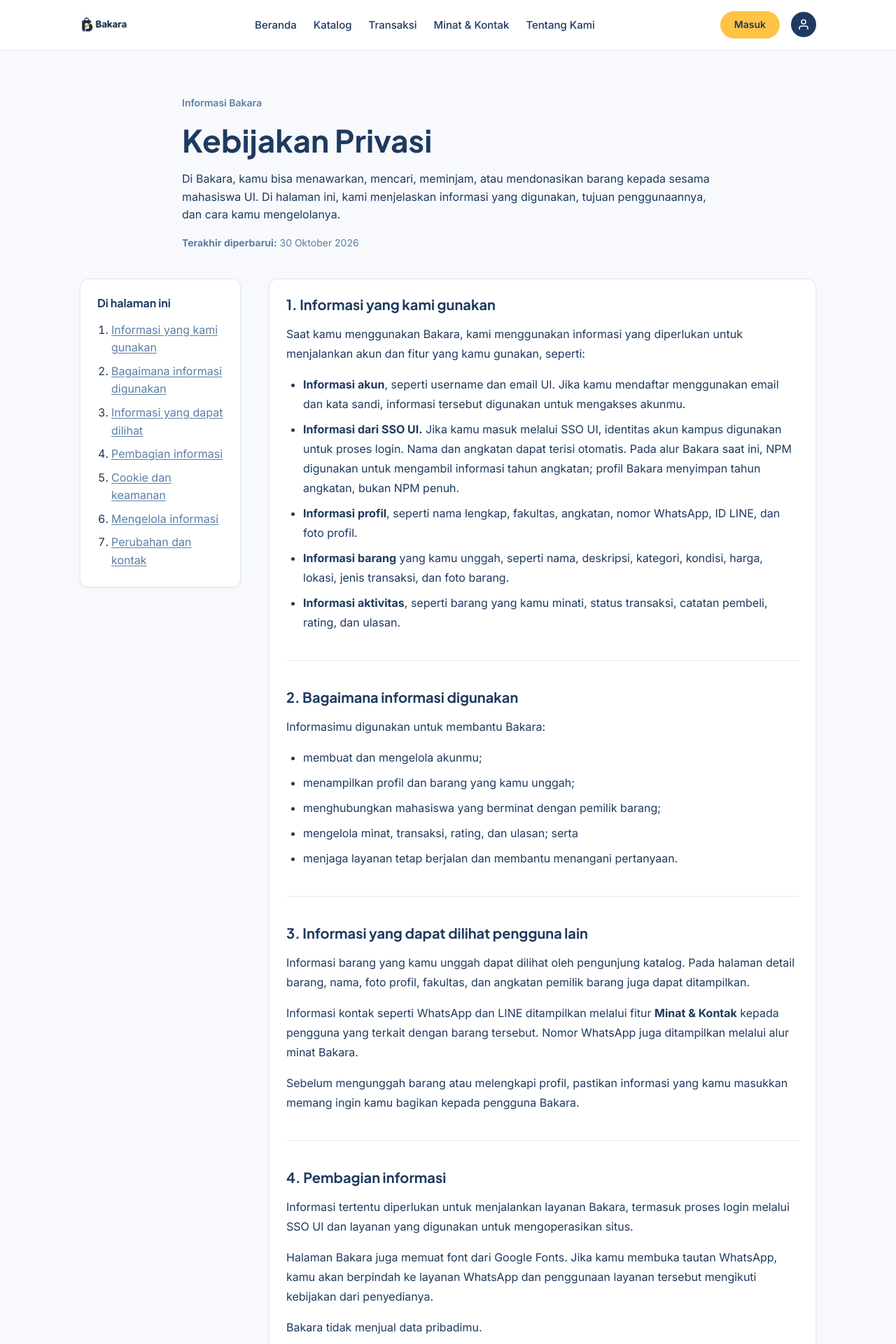
After one commit to kelompok-7-pbp-c/Bakara, a Django app: page /kebijakan-privasi/ in a window 1280 px wide. The commit adds this page. Shown: the top 1920 px of the page at 70% size. Run offline with Django 5.2, Linux system fonts and the light colour scheme.

Commit message:
feat(main): add privacy policy page

```diff
--- a/main/urls.py
+++ b/main/urls.py
@@ -1,7 +1,7 @@
 from django.urls import path
 from main.views import (
     show_beranda,
-    show_transaksi, show_profil, show_tentang,
+    show_transaksi, show_profil, show_tentang, show_kebijakan_privasi,
 )
 
 app_name = 'main'
@@ -10,4 +10,5 @@ urlpatterns = [
     path('', show_beranda, name='show_beranda'),
     path('profil/', show_profil, name='show_profil'),
     path('tentang/', show_tentang, name='show_tentang'),
+    path('kebijakan-privasi/', show_kebijakan_privasi, name='show_kebijakan_privasi'),
 ]
--- a/main/views.py
+++ b/main/views.py
@@ -33,3 +33,9 @@ def show_profil(request):
 
 def show_tentang(request):
     return render(request, 'tentang.html')
+
+def show_kebijakan_privasi(request):
+    context = {
+        'brand_name': 'Bakara',
+    }
+    return render(request, 'kebijakan_privasi.html', context)
--- a/static/css/style.css
+++ b/static/css/style.css
@@ -2317,3 +2317,123 @@ textarea.form-input {
     opacity: 0.85;
     color: var(--status-selesai-text);
 }
+
+/* =========================================
+   Kebijakan Privasi
+   ========================================= */
+.privacy-page {
+    padding: var(--spacing-2xl) 0;
+}
+
+.privacy-header {
+    max-width: 760px;
+    margin: 0 auto var(--spacing-xl);
+}
+
+.privacy-eyebrow {
+    color: var(--color-secondary);
+    font-size: 14px;
+    font-weight: 600;
+    margin-bottom: var(--spacing-sm);
+}
+
+.privacy-header h1 {
+    font-size: clamp(2rem, 4vw, 2.75rem);
+    margin-bottom: var(--spacing-md);
+}
+
+.privacy-header > p {
+    margin-bottom: var(--spacing-md);
+}
+
+.privacy-updated {
+    color: var(--color-secondary);
+    font-size: 14px;
+}
+
+.privacy-layout {
+    display: grid;
+    grid-template-columns: 230px minmax(0, 1fr);
+    gap: var(--spacing-xl);
+    align-items: start;
+}
+
+.privacy-toc,
+.privacy-content {
+    background: var(--color-surface);
+    border: 1px solid var(--color-border);
+    border-radius: var(--radius-md);
+    box-shadow: var(--shadow-sm);
+    padding: var(--spacing-lg);
+}
+
+.privacy-toc {
+    position: sticky;
+    top: calc(var(--header-height) + var(--spacing-lg));
+}
+
+.privacy-toc h2 {
+    font-size: 16px;
+    margin-bottom: var(--spacing-md);
+}
+
+.privacy-toc ol {
+    list-style: decimal;
+    padding-left: 20px;
+}
+
+.privacy-toc li + li {
+    margin-top: var(--spacing-sm);
+}
+
+.privacy-toc a {
+    color: var(--color-secondary);
+    text-decoration: underline;
+    text-underline-offset: 2px;
+}
+
+.privacy-content {
+    line-height: 1.75;
+}
+
+.privacy-content section + section {
+    border-top: 1px solid var(--color-border);
+    margin-top: var(--spacing-xl);
+    padding-top: var(--spacing-xl);
+}
+
+.privacy-content h2 {
+    font-size: 20px;
+    margin-bottom: var(--spacing-md);
+    scroll-margin-top: calc(var(--header-height) + var(--spacing-lg));
+}
+
+.privacy-content p {
+    margin-bottom: var(--spacing-md);
+}
+
+.privacy-content ul {
+    list-style: disc;
+    margin: 0 0 var(--spacing-md);
+    padding-left: 24px;
+}
+
+.privacy-content li + li {
+    margin-top: var(--spacing-sm);
+}
+
+.privacy-toc a:focus-visible {
+    outline: 2px solid var(--color-secondary);
+    outline-offset: 3px;
+}
+
+@media (max-width: 800px) {
+    .privacy-layout {
+        grid-template-columns: 1fr;
+        gap: var(--spacing-lg);
+    }
+
+    .privacy-toc {
+        position: static;
+    }
+}
--- a/templates/base.html
+++ b/templates/base.html
@@ -86,7 +86,7 @@
             <div class="footer-links">
                 <a href="{% url 'main:show_tentang' %}">Tentang Kami</a>
                 <span>•</span>
-                <a href="#">Kebijakan Privasi</a>
+                <a href="{% url 'main:show_kebijakan_privasi' %}">Kebijakan Privasi</a>
                 <span>•</span>
                 <a href="#">Bantuan</a>
             </div>
--- /dev/null
+++ b/templates/kebijakan_privasi.html
@@ -0,0 +1,186 @@
+{% extends 'base.html' %}
+
+{% block title %}Kebijakan Privasi — Bakara{% endblock title %}
+
+{% block meta_description %}
+Pelajari informasi yang digunakan Bakara dan cara kamu mengelola data akunmu.
+{% endblock meta_description %}
+
+{% block content %}
+<main class="privacy-page">
+    <div class="container">
+        <header class="privacy-header">
+            <p class="privacy-eyebrow">Informasi Bakara</p>
+            <h1>Kebijakan Privasi</h1>
+            <p>
+                Di Bakara, kamu bisa menawarkan, mencari, meminjam, atau
+                mendonasikan barang kepada sesama mahasiswa UI. Di halaman ini,
+                kami menjelaskan informasi yang digunakan, tujuan penggunaannya,
+                dan cara kamu mengelolanya.
+            </p>
+            <p class="privacy-updated">
+                <strong>Terakhir diperbarui:</strong> 30 Oktober 2026
+            </p>
+        </header>
+
+        <div class="privacy-layout">
+            <nav class="privacy-toc" aria-label="Daftar isi kebijakan privasi">
+                <h2>Di halaman ini</h2>
+                <ol>
+                    <li><a href="#informasi">Informasi yang kami gunakan</a></li>
+                    <li><a href="#penggunaan">Bagaimana informasi digunakan</a></li>
+                    <li><a href="#visibilitas">Informasi yang dapat dilihat</a></li>
+                    <li><a href="#pembagian">Pembagian informasi</a></li>
+                    <li><a href="#cookie">Cookie dan keamanan</a></li>
+                    <li><a href="#mengelola">Mengelola informasi</a></li>
+                    <li><a href="#perubahan-kontak">Perubahan dan kontak</a></li>
+                </ol>
+            </nav>
+
+            <article class="privacy-content">
+                <section id="informasi" aria-labelledby="informasi-heading">
+                    <h2 id="informasi-heading">1. Informasi yang kami gunakan</h2>
+                    <p>
+                        Saat kamu menggunakan Bakara, kami menggunakan informasi
+                        yang diperlukan untuk menjalankan akun dan fitur yang
+                        kamu gunakan, seperti:
+                    </p>
+                    <ul>
+                        <li>
+                            <strong>Informasi akun</strong>, seperti username
+                            dan email UI. Jika kamu mendaftar menggunakan email
+                            dan kata sandi, informasi tersebut digunakan untuk
+                            mengakses akunmu.
+                        </li>
+                        <li>
+                            <strong>Informasi dari SSO UI.</strong> Jika kamu
+                            masuk melalui SSO UI, identitas akun kampus
+                            digunakan untuk proses login. Nama dan angkatan
+                            dapat terisi otomatis. Pada alur Bakara saat ini,
+                            NPM digunakan untuk mengambil informasi tahun
+                            angkatan; profil Bakara menyimpan tahun angkatan,
+                            bukan NPM penuh.
+                        </li>
+                        <li>
+                            <strong>Informasi profil</strong>, seperti nama
+                            lengkap, fakultas, angkatan, nomor WhatsApp, ID
+                            LINE, dan foto profil.
+                        </li>
+                        <li>
+                            <strong>Informasi barang</strong> yang kamu unggah,
+                            seperti nama, deskripsi, kategori, kondisi, harga,
+                            lokasi, jenis transaksi, dan foto barang.
+                        </li>
+                        <li>
+                            <strong>Informasi aktivitas</strong>, seperti barang
+                            yang kamu minati, status transaksi, catatan pembeli,
+                            rating, dan ulasan.
+                        </li>
+                    </ul>
+                </section>
+
+                <section id="penggunaan" aria-labelledby="penggunaan-heading">
+                    <h2 id="penggunaan-heading">2. Bagaimana informasi digunakan</h2>
+                    <p>Informasimu digunakan untuk membantu Bakara:</p>
+                    <ul>
+                        <li>membuat dan mengelola akunmu;</li>
+                        <li>menampilkan profil dan barang yang kamu unggah;</li>
+                        <li>menghubungkan mahasiswa yang berminat dengan pemilik barang;</li>
+                        <li>mengelola minat, transaksi, rating, dan ulasan; serta</li>
+                        <li>menjaga layanan tetap berjalan dan membantu menangani pertanyaan.</li>
+                    </ul>
+                </section>
+
+                <section id="visibilitas" aria-labelledby="visibilitas-heading">
+                    <h2 id="visibilitas-heading">3. Informasi yang dapat dilihat pengguna lain</h2>
+                    <p>
+                        Informasi barang yang kamu unggah dapat dilihat oleh
+                        pengunjung katalog. Pada halaman detail barang, nama,
+                        foto profil, fakultas, dan angkatan pemilik barang juga
+                        dapat ditampilkan.
+                    </p>
+                    <p>
+                        Informasi kontak seperti WhatsApp dan LINE ditampilkan
+                        melalui fitur <strong>Minat &amp; Kontak</strong> kepada
+                        pengguna yang terkait dengan barang tersebut. Nomor
+                        WhatsApp juga ditampilkan melalui alur minat Bakara.
+                    </p>
+                    <p>
+                        Sebelum mengunggah barang atau melengkapi profil,
+                        pastikan informasi yang kamu masukkan memang ingin kamu
+                        bagikan kepada pengguna Bakara.
+                    </p>
+                </section>
+
+                <section id="pembagian" aria-labelledby="pembagian-heading">
+                    <h2 id="pembagian-heading">4. Pembagian informasi</h2>
+                    <p>
+                        Informasi tertentu diperlukan untuk menjalankan
+                        layanan Bakara, termasuk proses login melalui SSO UI
+                        dan layanan yang digunakan untuk mengoperasikan situs.
+                    </p>
+                    <p>
+                        Halaman Bakara juga memuat font dari Google Fonts.
+                        Jika kamu membuka tautan WhatsApp, kamu akan berpindah
+                        ke layanan WhatsApp dan penggunaan layanan tersebut
+                        mengikuti kebijakan dari penyedianya.
+                    </p>
+                    <p>
+                        Bakara tidak menjual data pribadimu.
+                    </p>
+                </section>
+
+                <section id="cookie" aria-labelledby="cookie-heading">
+                    <h2 id="cookie-heading">5. Cookie dan keamanan</h2>
+                    <p>
+                        Bakara menggunakan cookie teknis yang diperlukan agar
+                        sesi login dan formulir dapat berfungsi dengan baik
+                        dan aman.
+                    </p>
+                    <p>
+                        Kami berupaya menjaga informasi yang kamu berikan dan
+                        membatasi akses ke informasi tersebut sesuai kebutuhan
+                        pengelolaan Bakara.
+                    </p>
+                </section>
+
+                <section id="mengelola" aria-labelledby="mengelola-heading">
+                    <h2 id="mengelola-heading">6. Mengelola informasi</h2>
+                    <p>
+                        Kamu dapat memperbarui informasi profil melalui menu
+                        <strong>Profil</strong>. Kamu juga dapat mengelola
+                        listing, membatalkan minat, atau mengubah dan menghapus
+                        ulasan melalui fitur yang tersedia di Bakara.
+                    </p>
+                    <p>
+                        Untuk meminta salinan, koreksi, atau penghapusan
+                        informasi akun, hubungi kami melalui
+                        <strong>james.adi@ui.ac.id</strong>.
+                    </p>
+                    <p>
+                        Informasi disimpan selama akunmu digunakan dan selama
+                        masih diperlukan untuk menjalankan layanan Bakara.
+                    </p>
+                </section>
+
+                <section
+                    id="perubahan-kontak"
+                    aria-labelledby="perubahan-kontak-heading"
+                >
+                    <h2 id="perubahan-kontak-heading">7. Perubahan dan kontak</h2>
+                    <p>
+                        Jika ada perubahan pada cara Bakara menggunakan
+                        informasi, versi terbaru kebijakan ini akan ditampilkan
+                        di halaman ini.
+                    </p>
+                    <p>
+                        Kalau kamu punya pertanyaan tentang privasi atau ingin
+                        meminta perubahan atas informasi akunmu, hubungi
+                        <strong>james.adi@ui.ac.id</strong>.
+                    </p>
+                </section>
+            </article>
+        </div>
+    </div>
+</main>
+{% endblock content %}
```
